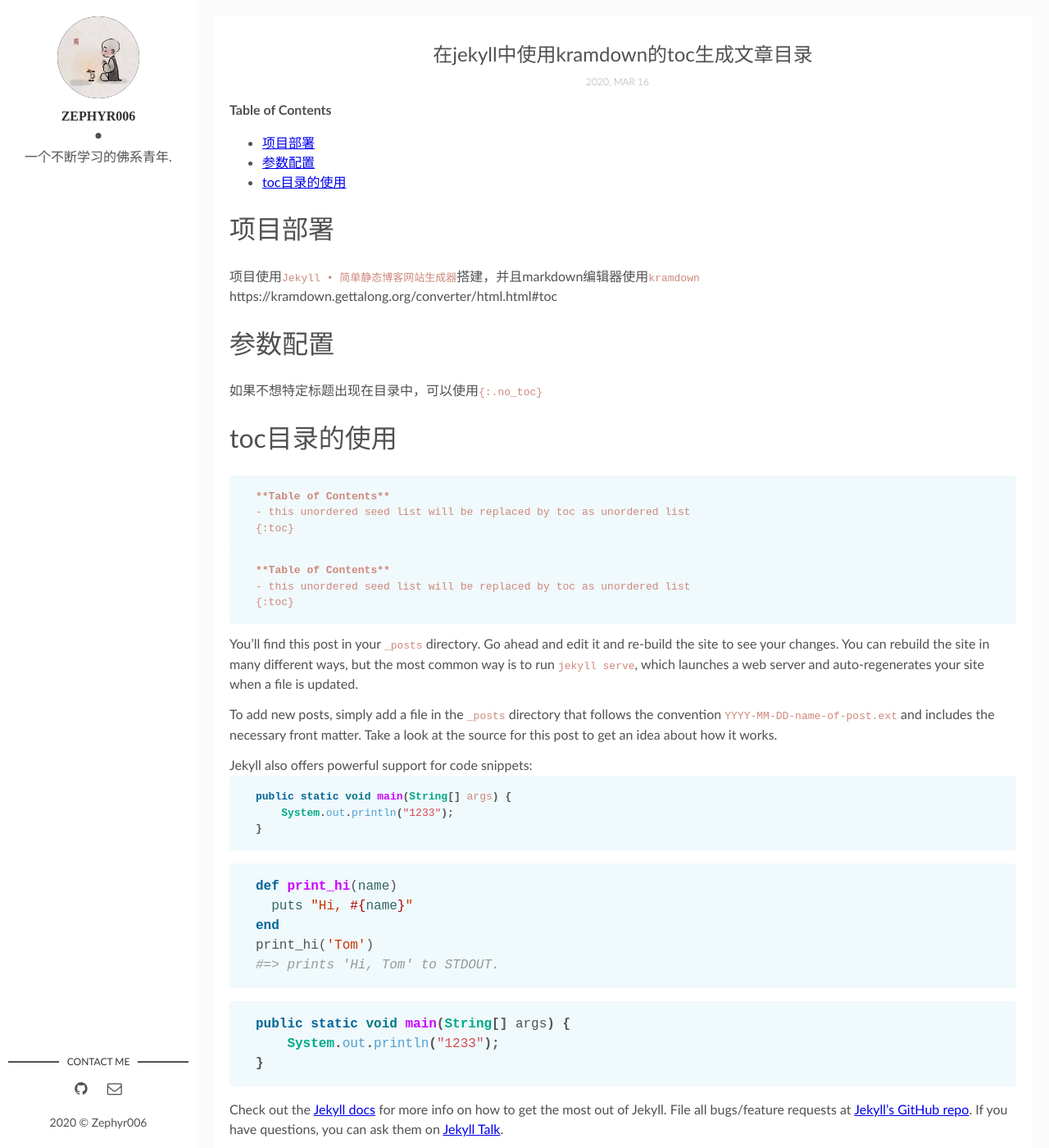
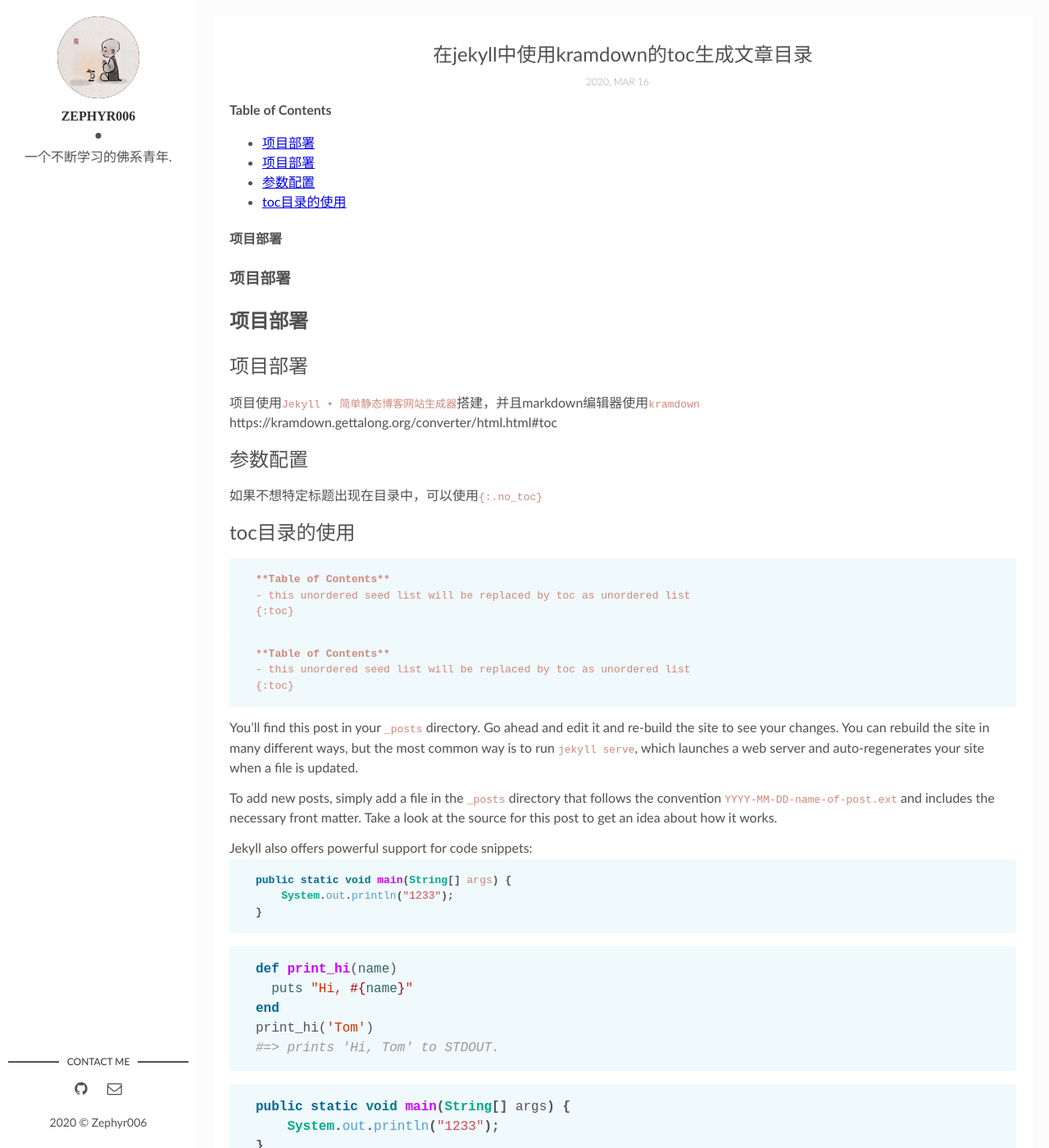
Before and after one commit to Zephyr006/zephyr006.github.io, a Jekyll site: the page built from _posts/2020-03-16-在Jekyll中使用kramdown的toc生成文章目录.markdown, in a window 1280 px wide and 1400 px high. Shown: the whole window at 82% size. Built offline with Jekyll 4.4.1, drawn with Linux system fonts in a browser that asks for light colours; some web fonts are replaced; comment, search, counter and statistics services are not loaded.

Commit message:
调整页面css

```diff
--- a/_posts/2020-03-16-在Jekyll中使用kramdown的toc生成文章目录.markdown
+++ b/_posts/2020-03-16-在Jekyll中使用kramdown的toc生成文章目录.markdown
@@ -5,11 +5,13 @@ date: 2020-03-16 13:32:20 +0300
 description: 在Jekyll（+Github Pages）博客中使用默认的kramdown编辑器自带的toc目录生成功能生成markdown的目录 # (optional)
 img:  # Add image post (optional)
 ---
-
-**Table of Contents**
+<strong>Table of Contents</strong>
 - this unordered seed list will be replaced by toc as unordered list
 {:toc}
 
+#### 项目部署
+### 项目部署
+## 项目部署
 # 项目部署
 项目使用`Jekyll • 简单静态博客网站生成器`搭建，并且markdown编辑器使用`kramdown`
 https://kramdown.gettalong.org/converter/html.html#toc
--- a/assets/css/main.css
+++ b/assets/css/main.css
@@ -41,8 +41,8 @@ section {
  * `article` contexts in Chrome, Firefox, and Safari.
  */
 h1 {
-  font-size: 2em;
-  margin: 0.67em 0;
+  font-size: 1.5em;
+  margin: 0.6em 0;
 }
 
 /* Grouping content
@@ -789,7 +789,7 @@ body {
 }
 
 h1 {
-  font-weight: 400;
+  font-weight: 500;
 }
 
 img {
```
